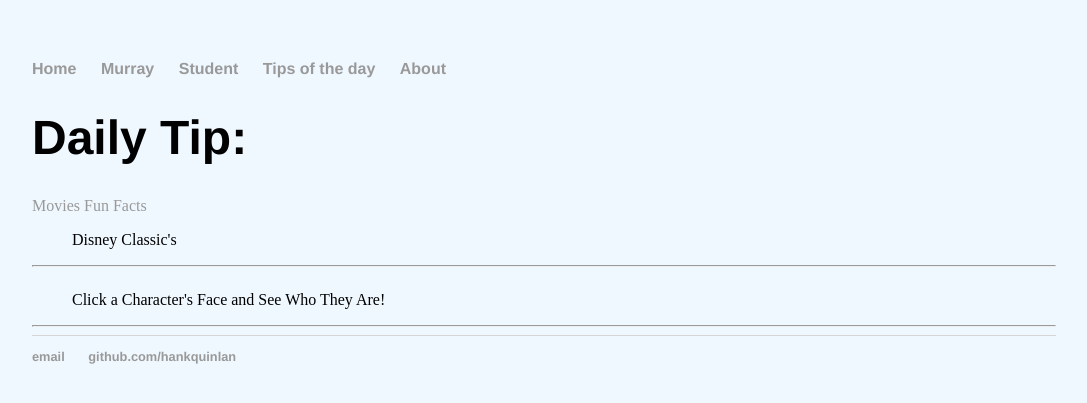
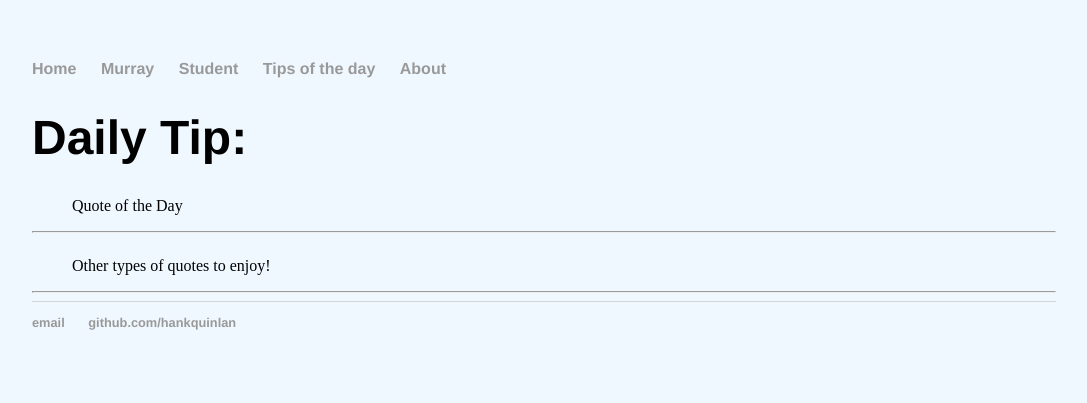
Before and after one commit to rowen2/rowen2.github.io, a Jekyll site: the page built from TotD/index.html, in a window 1280 px wide. Shown: the top 403 px of the page, without its empty margins (96-1183 px from the left). Built offline with Jekyll 4.4.1, drawn with Linux system fonts in a browser that asks for light colours; a script that is not in the unit is left out.

Commit message:
Update index.html

```diff
--- a/TotD/index.html
+++ b/TotD/index.html
@@ -8,20 +8,18 @@ title: Tips of the Day
 	<div id="container">
 
 		<div id="heading">
-			<a href="http://www.imdb.com/list/ls003947956/">Movies</a>
-			<a href="http://www.buzzfeed.com/ariellecalderon/magical-disney-movie-facts-you-should-know#.bkEYPZrN8">Fun Facts</a>
 		</div>
 
 		<div id="left">
 
-			<ul id="classics">Disney Classic's</ul>
+			<ul id="classics">Quote of the Day</ul>
 			<hr />
 			<p><script type="text/javascript" src="http://100widgets.com/js_data.php?id=168"></script></p>
 			</div>
 
 		<div id="right">
 
-			<ul>Click a Character's Face and See Who They Are!</ul>
+			<ul>Other types of quotes to enjoy!</ul>
 			<hr />
 
 			</div>
```
